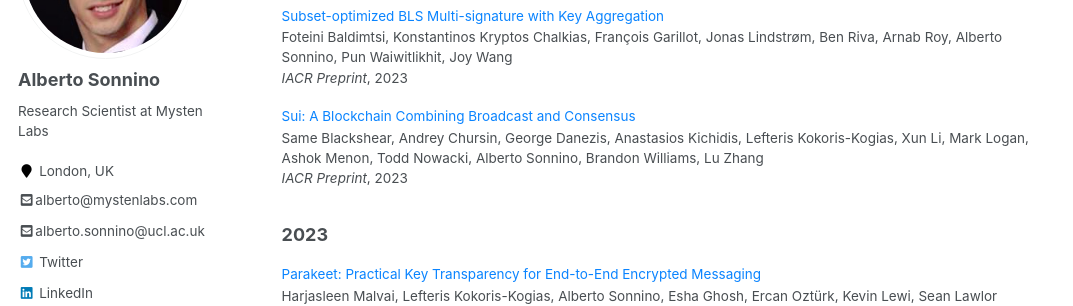
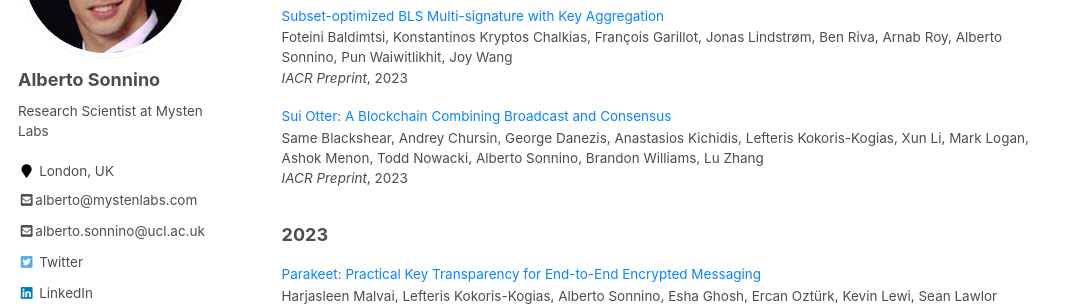
Before and after one commit to asonnino/asonnino.github.io, a Jekyll site: the page built from _pages/publications.md, in a window 1280 px wide and 900 px high, scrolled down 447 px. Shown: the part 152-458 px from the top of the window, without its empty margins (0-1073 px from the left). Built offline with Jekyll 4.4.1, drawn with Linux system fonts in a browser that asks for light colours.

Commit message:
Update sui paper

```diff
--- a/_data/papers.json
+++ b/_data/papers.json
@@ -324,10 +324,10 @@
   },
   {
     "category": "submission",
-    "title": "Sui: A Blockchain Combining Broadcast and Consensus",
+    "title": "Sui Otter: A Blockchain Combining Broadcast and Consensus",
     "authors": "Same Blackshear, Andrey Chursin, George Danezis, Anastasios Kichidis, Lefteris Kokoris-Kogias, Xun Li, Mark Logan, Ashok Menon, Todd Nowacki, Alberto Sonnino, Brandon Williams, Lu Zhang",
     "venue": "IACR Preprint",
     "date": 2023,
-    "filename": "sui.pdf"
+    "filename": "sui-otter.pdf"
   }
 ]
```
Also changed, not shown: 2 other files.
